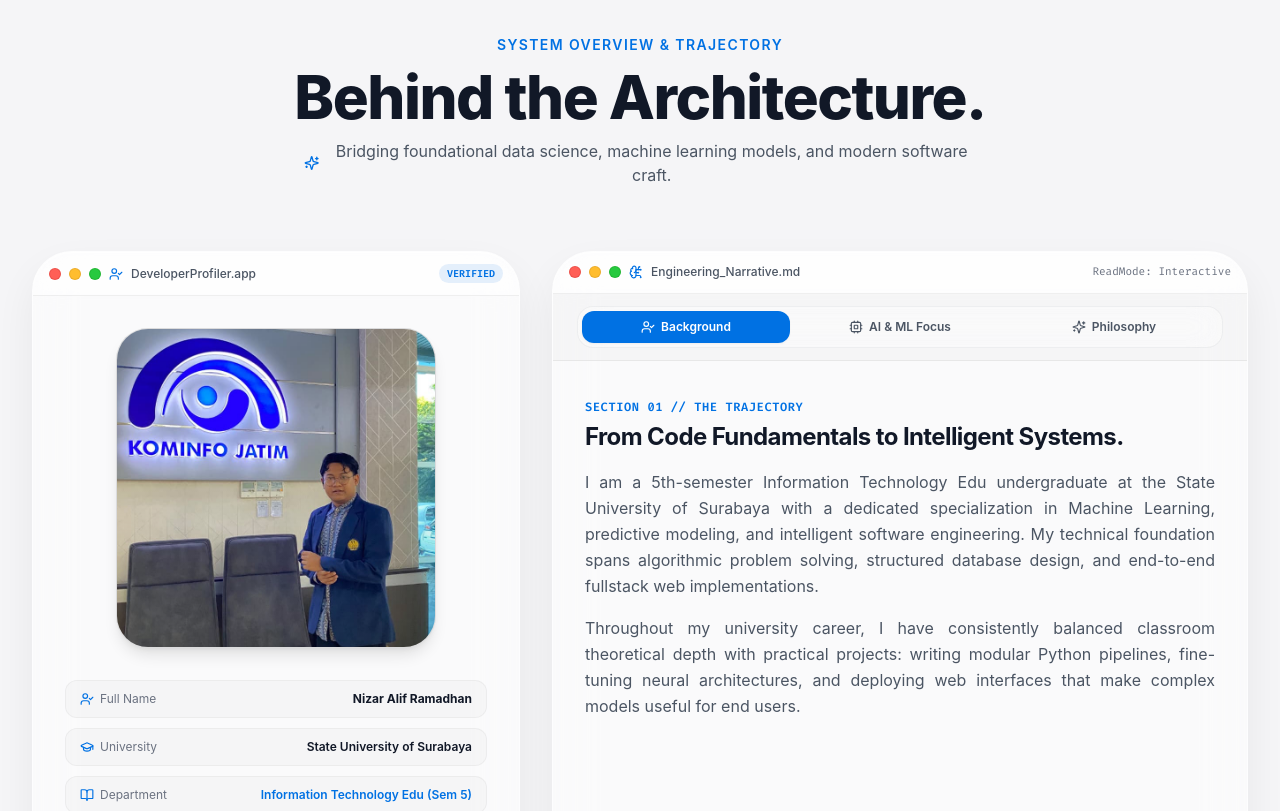
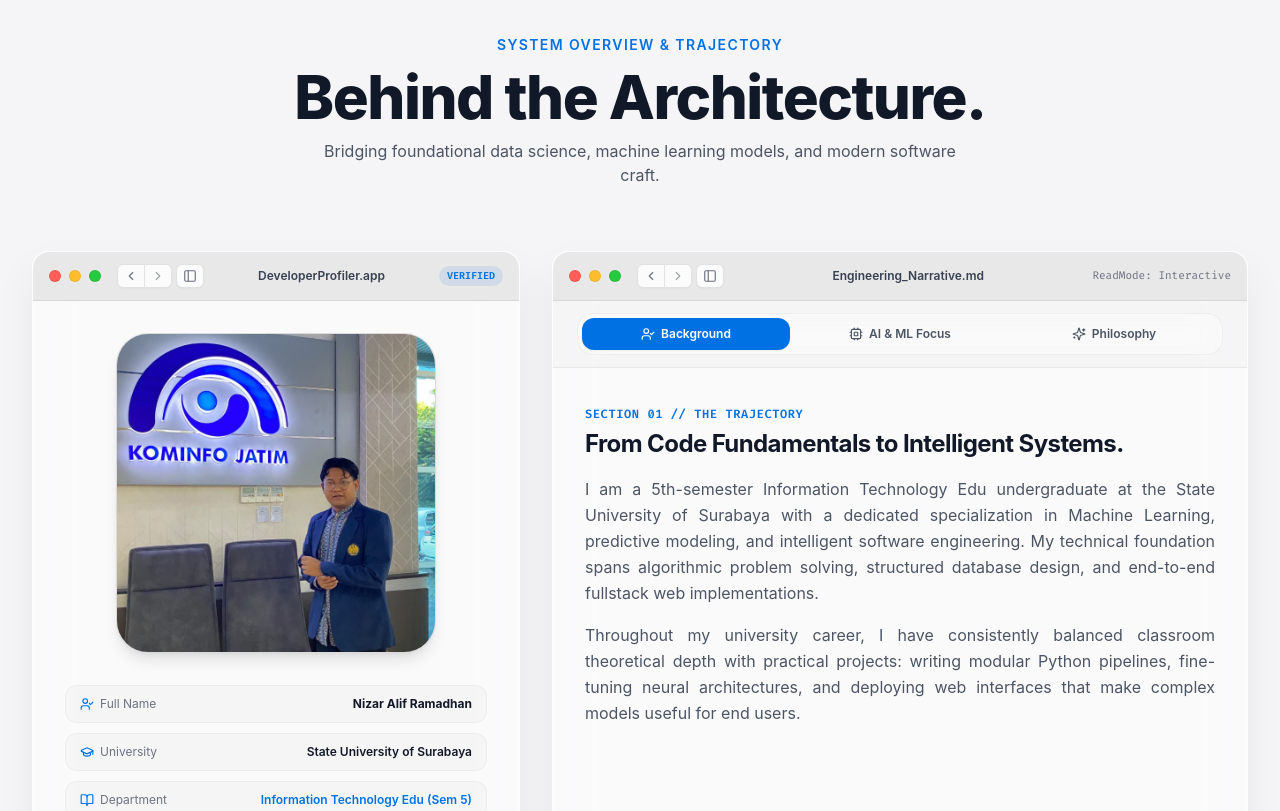
Before and after one commit to LordDarkness99/webnizar, a React (Vite) app: page / in a window 1280 px wide. Shown: the part 940-1751 px from the top of the page. Built offline with nearby package versions, Linux system fonts and the light colour scheme; no server answers; the database is empty.

Commit message:
style: redesign mac window header, remove header emotes, and reduce border radius

```diff
--- a/src/Pages/About.jsx
+++ b/src/Pages/About.jsx
@@ -29,8 +29,7 @@ const Header = memo(() => (
     <h2 className="text-4xl sm:text-5xl md:text-6xl font-extrabold tracking-tight text-gray-900 dark:text-[#f5f5f7]">
       Behind the Architecture.
     </h2>
-    <p className="mt-3 text-sm sm:text-base text-gray-600 dark:text-[#86868b] max-w-2xl mx-auto flex items-center justify-center gap-2 font-normal">
-      <Sparkles className="w-4 h-4 text-[#0071E3]" />
+    <p className="mt-3 text-sm sm:text-base text-gray-600 dark:text-[#86868b] max-w-2xl mx-auto font-normal">
       Bridging foundational data science, machine learning models, and modern software craft.
     </p>
   </div>
@@ -71,7 +70,7 @@ const AboutPage = () => {
 
           {/* Card 1: Developer Profiler & Identity Window (5 Columns) */}
           <div
-            className="lg:col-span-5 mac-glass rounded-[2rem] sm:rounded-[2.5rem] border border-black/[0.08] dark:border-white/15 overflow-hidden shadow-2xl flex flex-col justify-between"
+            className="lg:col-span-5 mac-glass rounded-xl sm:rounded-2xl border border-black/[0.08] dark:border-white/15 overflow-hidden shadow-xl flex flex-col justify-between"
           >
             <MacWindowHeader
               title="DeveloperProfiler.app"
@@ -159,7 +158,7 @@ const AboutPage = () => {
 
           {/* Card 2: Interactive Narrative & Research Studio (7 Columns) */}
           <div
-            className="lg:col-span-7 mac-glass rounded-[2rem] sm:rounded-[2.5rem] border border-black/[0.08] dark:border-white/15 overflow-hidden shadow-2xl flex flex-col justify-between"
+            className="lg:col-span-7 mac-glass rounded-xl sm:rounded-2xl border border-black/[0.08] dark:border-white/15 overflow-hidden shadow-xl flex flex-col justify-between"
           >
             <MacWindowHeader
               title="Engineering_Narrative.md"
--- a/src/Pages/Contact.jsx
+++ b/src/Pages/Contact.jsx
@@ -184,8 +184,7 @@ const ContactPage = () => {
           <h2 className="text-4xl sm:text-5xl md:text-6xl font-extrabold tracking-tight text-gray-900 dark:text-[#f5f5f7]">
             Let's Build Something Exceptional.
           </h2>
-          <p className="mt-3 text-sm sm:text-base text-gray-600 dark:text-[#86868b] max-w-xl mx-auto font-normal flex items-center justify-center gap-2">
-            <Sparkles className="w-4 h-4 text-[#0071E3]" />
+          <p className="mt-3 text-sm sm:text-base text-gray-600 dark:text-[#86868b] max-w-xl mx-auto font-normal">
             Fast response times, transparent collaboration, and high-impact engineering.
           </p>
         </div>
@@ -271,7 +270,7 @@ const ContactPage = () => {
         <div className="grid grid-cols-1 lg:grid-cols-12 gap-8 items-start">
           {/* Form Window Card (macOS Mail Compose Window) - 7 Columns */}
           <div
-            className="lg:col-span-7 mac-glass rounded-[2rem] sm:rounded-[2.5rem] border border-black/[0.08] dark:border-white/15 overflow-hidden shadow-2xl transition-all duration-500"
+            className="lg:col-span-7 mac-glass rounded-xl sm:rounded-2xl border border-black/[0.08] dark:border-white/15 overflow-hidden shadow-xl transition-all duration-500"
           >
             {/* Window Chrome */}
             <MacWindowHeader title="New Message — Mail.app" icon={Mail} />
@@ -380,7 +379,7 @@ const ContactPage = () => {
 
           {/* Comments / Discussion Window (macOS Messages.app) - 5 Columns */}
           <div
-            className="lg:col-span-5 mac-glass rounded-[2rem] sm:rounded-[2.5rem] border border-black/[0.08] dark:border-white/15 overflow-hidden shadow-2xl transition-all duration-500"
+            className="lg:col-span-5 mac-glass rounded-xl sm:rounded-2xl border border-black/[0.08] dark:border-white/15 overflow-hidden shadow-xl transition-all duration-500"
           >
             <MacWindowHeader
               title="Community Thread — Messages.app"
--- a/src/Pages/Portofolio.jsx
+++ b/src/Pages/Portofolio.jsx
@@ -177,8 +177,7 @@ export default function Portofolio() {
           <h2 className="text-4xl sm:text-5xl md:text-6xl font-extrabold tracking-tight text-gray-900 dark:text-[#f5f5f7]">
             Work, Accreditations & Stack.
           </h2>
-          <p className="mt-3 text-sm sm:text-base text-gray-600 dark:text-[#86868b] max-w-xl mx-auto flex items-center justify-center gap-2 font-normal">
-            <Sparkles className="w-4 h-4 text-[#0071E3]" />
+          <p className="mt-3 text-sm sm:text-base text-gray-600 dark:text-[#86868b] max-w-xl mx-auto font-normal">
             Curated machine learning models, production web systems, and technical certifications.
           </p>
         </div>
--- a/src/components/CardProject.jsx
+++ b/src/components/CardProject.jsx
@@ -20,7 +20,7 @@ const CardProject = ({ Img, Title, Description, Link: ProjectLink, id, isFeature
 
   return (
     <div className={`group relative w-full h-full flex flex-col ${isFeatured ? "col-span-full mb-4" : ""}`}>
-      <div className="relative overflow-hidden rounded-[2.25rem] mac-glass border border-black/[0.08] dark:border-white/15 shadow-xl transition-all duration-500 hover:scale-[1.015] hover:shadow-2xl flex flex-col h-full justify-between">
+      <div className="relative overflow-hidden rounded-xl sm:rounded-2xl mac-glass border border-black/[0.08] dark:border-white/15 shadow-xl transition-all duration-500 hover:scale-[1.015] hover:shadow-2xl flex flex-col h-full justify-between">
 
         {/* macOS Window Chrome with Traffic Lights & URL Bar */}
         <div>
--- a/src/components/Certificate.jsx
+++ b/src/components/Certificate.jsx
@@ -79,7 +79,7 @@ const Certificate = ({ ImgSertif, Link }) => {
         >
           <div
             onClick={(e) => e.stopPropagation()}
-            className="mac-glass rounded-[1.5rem] sm:rounded-[2rem] overflow-hidden border border-white/20 shadow-2xl flex flex-col w-[95vw] sm:w-[90vw] max-w-[900px] max-h-[92vh] lg:max-h-[94vh] animate-scaleUp"
+            className="mac-glass rounded-xl sm:rounded-2xl overflow-hidden border border-white/20 shadow-2xl flex flex-col w-[95vw] sm:w-[90vw] max-w-[900px] max-h-[92vh] lg:max-h-[94vh] animate-scaleUp"
           >
             {/* Window Header */}
             <MacWindowHeader
--- a/src/components/MacDashboardBox.jsx
+++ b/src/components/MacDashboardBox.jsx
@@ -39,7 +39,7 @@ const MacDashboardBox = ({ className = "" }) => {
 
   return (
     <div
-      className={`w-full bg-[#F6F7F9] dark:bg-[#121319] text-gray-800 dark:text-gray-100 rounded-[1.5rem] sm:rounded-[2rem] border border-gray-200/80 dark:border-white/10 shadow-[0_20px_50px_rgba(0,0,0,0.12)] overflow-hidden font-sans select-none flex flex-col md:flex-row text-xs transition-all ${className}`}
+      className={`w-full bg-[#F6F7F9] dark:bg-[#121319] text-gray-800 dark:text-gray-100 rounded-xl sm:rounded-2xl border border-gray-200/80 dark:border-white/10 shadow-[0_20px_50px_rgba(0,0,0,0.12)] overflow-hidden font-sans select-none flex flex-col md:flex-row text-xs transition-all ${className}`}
     >
       {/* Left Sidebar */}
       <div className="w-full md:w-52 lg:w-56 shrink-0 bg-[#FAFAFC] dark:bg-[#161720] border-b md:border-b-0 md:border-r border-gray-200/70 dark:border-white/10 p-3 sm:p-4 flex flex-col justify-between">
--- a/src/components/MacWindowHeader.jsx
+++ b/src/components/MacWindowHeader.jsx
@@ -1,4 +1,5 @@
 import React from "react";
+import { ChevronLeft, ChevronRight, PanelLeft } from "lucide-react";
 
 const MacWindowHeader = ({
   title,
@@ -6,34 +7,58 @@ const MacWindowHeader = ({
   icon: Icon,
   className = "",
   actions = null,
+  showNav = true,
+  rightLabel = "",
 }) => {
   return (
     <div
-      className={`flex items-center justify-between px-3 sm:px-4 py-2.5 sm:py-3 border-b border-black/[0.06] dark:border-white/10 bg-white/40 dark:bg-black/30 backdrop-blur-md rounded-t-[1.75rem] select-none ${className}`}
+      className={`relative flex items-center justify-between px-3.5 sm:px-4 py-2.5 sm:py-3 border-b border-black/[0.08] dark:border-white/10 bg-[#e8e8e8] dark:bg-[#28282d] rounded-t-xl sm:rounded-t-2xl select-none text-xs transition-colors duration-300 ${className}`}
     >
-      {/* Traffic Light Buttons */}
-      <div className="flex items-center gap-1.5 sm:gap-2 group/dots shrink-0">
-        <div className="w-2.5 h-2.5 sm:w-3 sm:h-3 rounded-full bg-[#FF5F56] border border-[#E0443E]/60 flex items-center justify-center transition-all duration-200 group-hover/dots:shadow-sm">
-          <span className="opacity-0 group-hover/dots:opacity-100 text-[8px] text-[#4A0002] font-black leading-none">
-            ×
-          </span>
+      {/* Left Area: Traffic Lights & Navigation Controls */}
+      <div className="flex items-center gap-2.5 sm:gap-3 shrink-0">
+        {/* macOS Traffic Lights (Clean solid dots as in reference image) */}
+        <div className="flex items-center gap-2 group/dots">
+          <div className="w-3 h-3 rounded-full bg-[#FF5F56] border border-[#E0443E]/40 transition-all duration-200" />
+          <div className="w-3 h-3 rounded-full bg-[#FFBD2E] border border-[#DEA124]/40 transition-all duration-200" />
+          <div className="w-3 h-3 rounded-full bg-[#27C93F] border border-[#1AAB29]/40 transition-all duration-200" />
         </div>
-        <div className="w-2.5 h-2.5 sm:w-3 sm:h-3 rounded-full bg-[#FFBD2E] border border-[#DEA124]/60 flex items-center justify-center transition-all duration-200 group-hover/dots:shadow-sm">
-          <span className="opacity-0 group-hover/dots:opacity-100 text-[8px] text-[#543500] font-black leading-none -translate-y-[1px]">
-            −
-          </span>
-        </div>
-        <div className="w-2.5 h-2.5 sm:w-3 sm:h-3 rounded-full bg-[#27C93F] border border-[#1AAB29]/60 flex items-center justify-center transition-all duration-200 group-hover/dots:shadow-sm">
-          <span className="opacity-0 group-hover/dots:opacity-100 text-[6px] text-[#0A3D0C] font-black leading-none">
-            +
-          </span>
-        </div>
+
+        {/* macOS Navigation / Toolbar Controls (Back, Forward, Sidebar Toggle) */}
+        {showNav && (
+          <div className="flex items-center gap-1 pl-1">
+            {/* Back & Forward segment */}
+            <div className="flex items-center rounded-md bg-white/80 dark:bg-white/10 border border-black/10 dark:border-white/10 shadow-[0_1px_2px_rgba(0,0,0,0.03)] overflow-hidden">
+              <button
+                type="button"
+                aria-label="Back"
+                className="p-1 px-1.5 text-gray-500 dark:text-gray-400 hover:text-gray-800 dark:hover:text-white hover:bg-black/5 dark:hover:bg-white/5 transition-colors border-r border-black/10 dark:border-white/10"
+              >
+                <ChevronLeft className="w-3.5 h-3.5" />
+              </button>
+              <button
+                type="button"
+                aria-label="Forward"
+                className="p-1 px-1.5 text-gray-400 dark:text-gray-500 hover:text-gray-700 dark:hover:text-gray-300 hover:bg-black/5 dark:hover:bg-white/5 transition-colors"
+              >
+                <ChevronRight className="w-3.5 h-3.5" />
+              </button>
+            </div>
+
+            {/* Sidebar / View toggle button */}
+            <button
+              type="button"
+              aria-label="Toggle Sidebar"
+              className="p-1 px-1.5 rounded-md bg-white/80 dark:bg-white/10 border border-black/10 dark:border-white/10 shadow-[0_1px_2px_rgba(0,0,0,0.03)] text-gray-500 dark:text-gray-400 hover:text-gray-800 dark:hover:text-white hover:bg-black/5 dark:hover:bg-white/5 transition-colors"
+            >
+              <PanelLeft className="w-3.5 h-3.5" />
+            </button>
+          </div>
+        )}
       </div>
 
-      {/* Window Title */}
-      {title && (
-        <div className="flex items-center gap-1.5 sm:gap-2 text-[11px] sm:text-xs font-medium text-gray-600 dark:text-gray-300 truncate flex-1 min-w-0 mx-2 text-center sm:text-left justify-center sm:justify-start">
-          {Icon && <Icon className="w-3.5 h-3.5 text-[#0071E3] shrink-0" />}
+      {/* Center Area: Title without icons/emotes */}
+      {title ? (
+        <div className="flex items-center gap-1.5 sm:gap-2 text-[11px] sm:text-xs font-semibold text-gray-700 dark:text-gray-200 truncate flex-1 min-w-0 mx-2 justify-center">
           <span className="truncate">{title}</span>
           {subtitle && (
             <span className="text-gray-400 dark:text-gray-500 font-normal hidden md:inline">
@@ -41,11 +66,19 @@ const MacWindowHeader = ({
             </span>
           )}
         </div>
+      ) : (
+        <div className="flex-1" />
       )}
 
-      {/* Right side or empty spacer to balance layout */}
-      <div className="flex items-center gap-1.5 shrink-0">
-        {actions || <div className="w-8 sm:w-12 h-3" />}
+      {/* Right Area: Actions or Default "Explore" Text Button */}
+      <div className="flex items-center gap-2 shrink-0">
+        {actions ? (
+          actions
+        ) : (
+          <span className="text-[11px] sm:text-xs font-medium text-gray-600 dark:text-gray-300 hover:text-gray-900 dark:hover:text-white transition-colors cursor-pointer px-1">
+            {rightLabel || "Explore"}
+          </span>
+        )}
       </div>
     </div>
   );
--- a/src/components/ProjectDetail.jsx
+++ b/src/components/ProjectDetail.jsx
@@ -233,7 +233,7 @@ const ProjectDetails = () => {
 
           {/* Right Column (macOS Window Showcase & Features) */}
           <div className="lg:col-span-6 space-y-6 sm:space-y-8 w-full min-w-0 max-w-full">
-            <div className="mac-glass rounded-[1.5rem] sm:rounded-[2.5rem] overflow-hidden border border-black/[0.08] dark:border-white/15 shadow-2xl group w-full min-w-0 max-w-full">
+            <div className="mac-glass rounded-xl sm:rounded-2xl overflow-hidden border border-black/[0.08] dark:border-white/15 shadow-2xl group w-full min-w-0 max-w-full">
               <MacWindowHeader title={`${project.Title} — Safari.app`} icon={Compass} />
               <div className="relative overflow-hidden aspect-video bg-black/5 dark:bg-white/5">
                 <img
@@ -245,7 +245,7 @@ const ProjectDetails = () => {
             </div>
 
             {/* Key Features Container */}
-            <div className="mac-glass rounded-[1.5rem] sm:rounded-[2rem] p-5 sm:p-8 border border-black/[0.08] dark:border-white/15 shadow-xl space-y-5 w-full min-w-0 max-w-full">
+            <div className="mac-glass rounded-xl sm:rounded-2xl p-5 sm:p-8 border border-black/[0.08] dark:border-white/15 shadow-xl space-y-5 w-full min-w-0 max-w-full">
               <h3 className="text-xl font-bold tracking-tight text-gray-900 dark:text-[#f5f5f7] flex items-center gap-2.5">
                 <Star className="w-5 h-5 text-amber-500 fill-amber-500" />
                 Key Capabilities & Features
```
